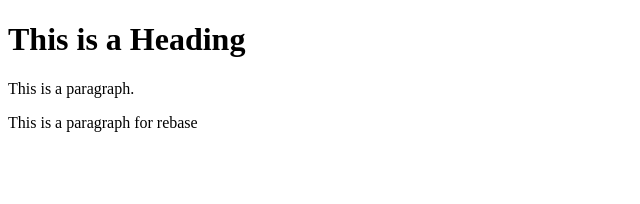
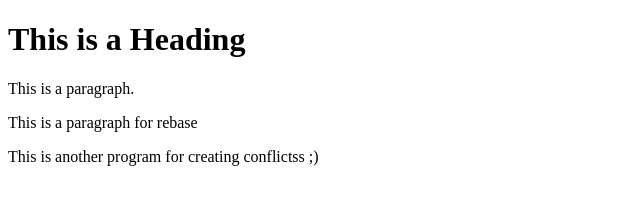
Before and after one commit to nidhi3021/learning-git, a plain HTML site: page index.html in a window 1280 px wide. Shown: the whole page, without its empty margins (0-640 px from the left). Drawn offline with Linux system fonts and the light colour scheme.

Commit message:
updated index.html

```diff
--- a/index.html
+++ b/index.html
@@ -9,5 +9,6 @@
 
  <p>This is a paragraph for rebase</p>
 
+  <p>This is another program for creating conflictss ;)</p>
 </body>
 </html>
```
